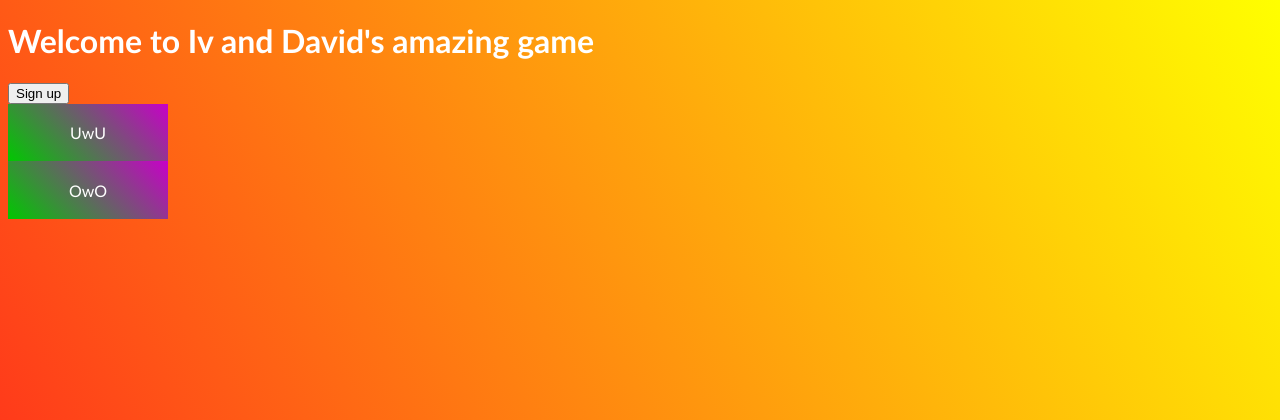
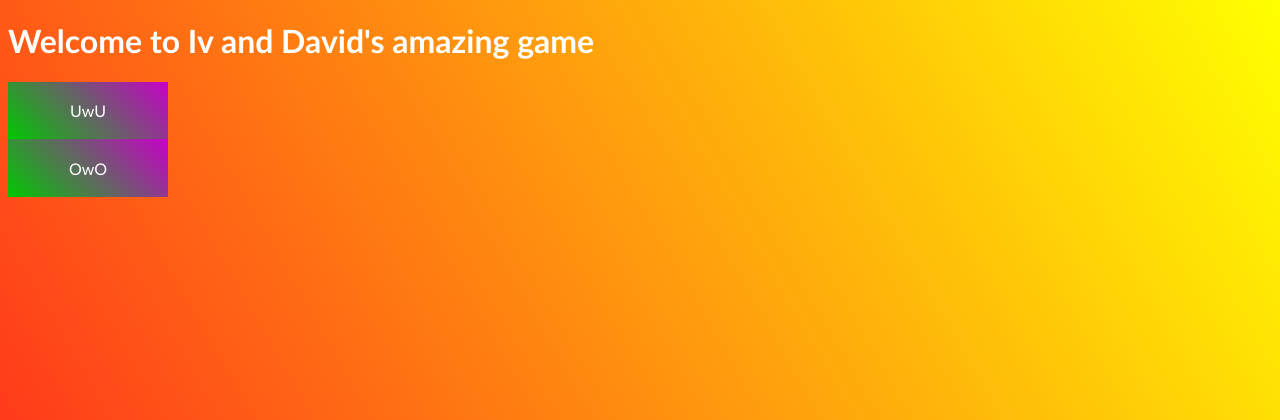
Before and after one commit to aerobinsonIV/question-game, a Flask app: page / in a window 1280 px wide. Shown: the top 420 px of the page. Run offline with Flask 3, Linux system fonts and the light colour scheme; some web fonts are replaced.

Commit message:
uwu and owo buttons are signup and login

```diff
--- a/templates/index.html
+++ b/templates/index.html
@@ -9,11 +9,9 @@
 
 <body>
     <h1>Welcome to Iv and David's amazing game</h1>
-    <!-- <button onclick="alert('yooooooo you clicked the signup button!!!!!!')">Sign up</button>  -->
-    <button onclick="signup()">Sign up</button>
 
-    <div class="pretty-button">UwU</div>
-    <a href="localhost/login" class="pretty-button">OwO</a>
+    <a href="/signup" class="pretty-button">UwU</a>
+    <a href="/login" class="pretty-button">OwO</a>
 </body>
 
 </html>
```
